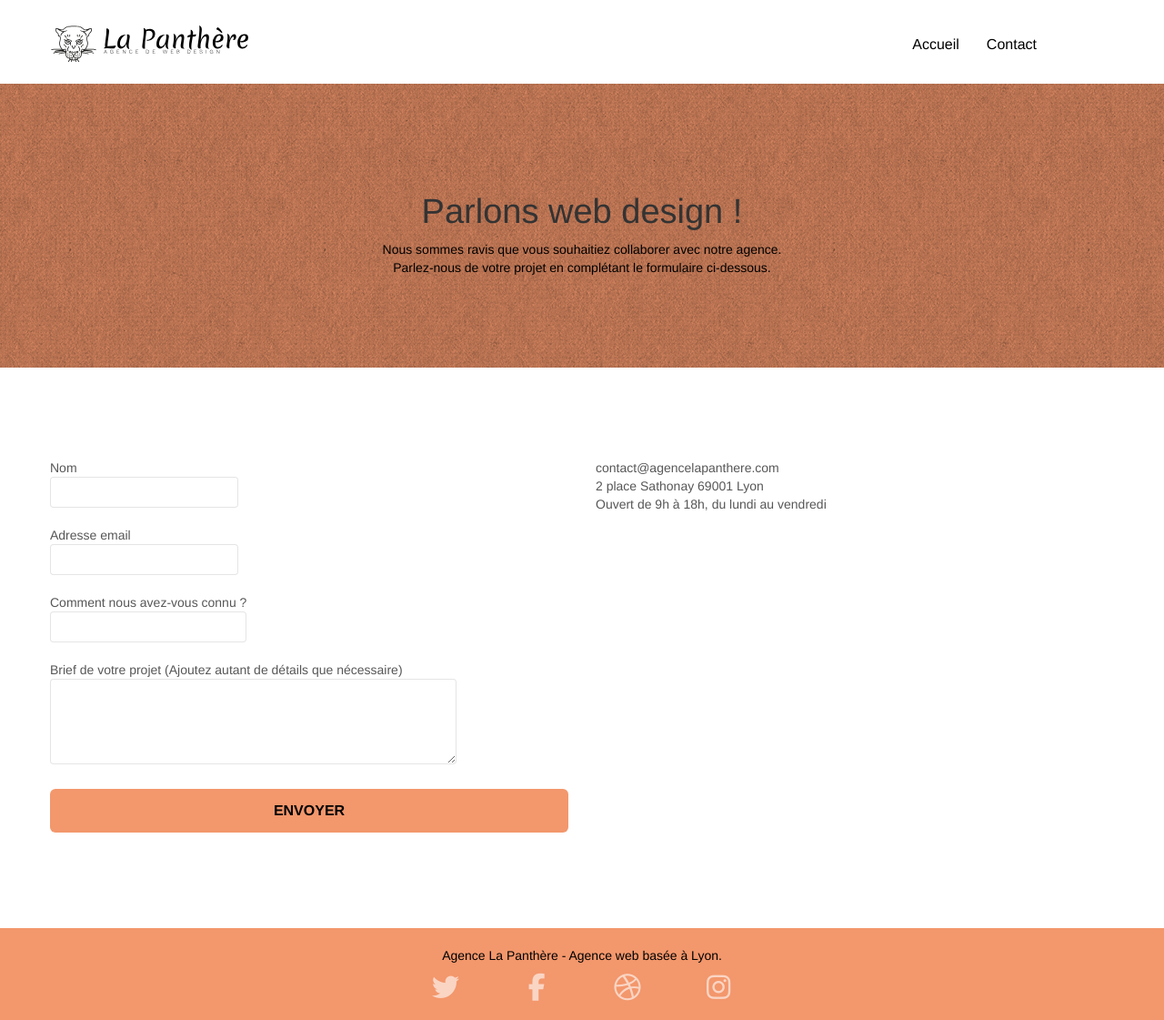
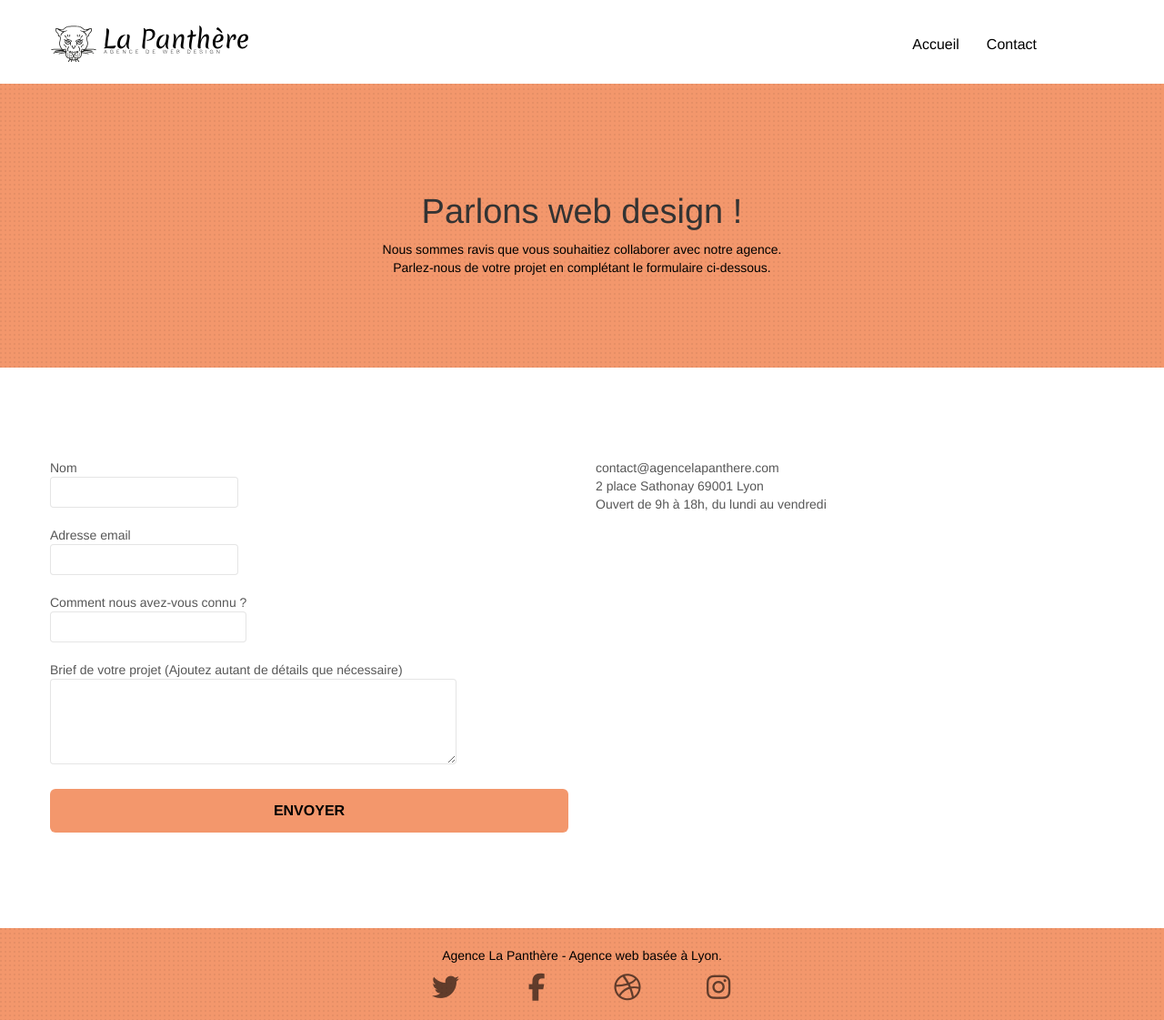
Before and after one commit to LionelVanS/LaPanth-re, a plain HTML site: page contact.html in a window 1280 px wide. Shown: the whole page at 91% size. Drawn offline with Linux system fonts and the light colour scheme.

Commit message:
Modification visuel footer et bannière page contact

```diff
--- a/contact.html
+++ b/contact.html
@@ -75,7 +75,7 @@
 		<!-- bloc-0 END -->
 
 		<!-- Section bloc-6 -->
-		<section class="bloc bg-dots-bg bg-repeat bgc-atomic-tangerine d-bloc bloc-bg-texture texture-paper" id="bloc-6">
+		<section class="bloc bg-dots-bg bg-repeat bgc-atomic-tangerine" id="bloc-6">
 			<div class="container bloc-lg">
 				<div class="row">
 					<div class="col-sm-12">
@@ -137,8 +137,12 @@
 		</Section>
 		<!-- Section bloc-7 END -->
 
+		<!-- ScrollToTop Button -->
+		<a class="bloc-button btn btn-d scrollToTop" onclick="scrollToTarget('1')"><span class="fa fa-chevron-up"></span></a>
+		<!-- ScrollToTop Button END-->
+
 		<!-- Footer - bloc-8 -->
-		<Footer class="bloc bgc-atomic-tangerine d-bloc" id="bloc-8">
+		<Footer class="bloc bg-dots-bg bg-repeat bgc-atomic-tangerine d-bloc" id="bloc-8">
 			<div class="container bloc-sm">
 				<div class="row">
 					<div class="col-sm-12">
--- a/css/style.css
+++ b/css/style.css
@@ -110,11 +110,6 @@ a:hover {
     right: 0;
 }
 
-.texture-paper::before {
-    background: url("../img/texture-paper.png");
-    background-size: 280px 280px;
-}
-
 .b-parallax {
     background-attachment: fixed;
 }
@@ -153,7 +148,7 @@ a:hover {
 .d-bloc h5 a,
 .d-bloc h6 a,
 .d-bloc p a {
-    color: rgba(255, 255, 255, .6);
+    color: rgba(0, 0, 0, 0.6);
 }
 
 .d-bloc .a-btn:hover,
@@ -717,7 +712,7 @@ a {
 
 .social {
     max-width: 400px;
-    margin: auto auto auto auto;
+    margin: auto;
 }
 
 h2 {
```
Also changed, not shown: index.html (+1 -1 lines), img/texture-paper.png (deleted).
